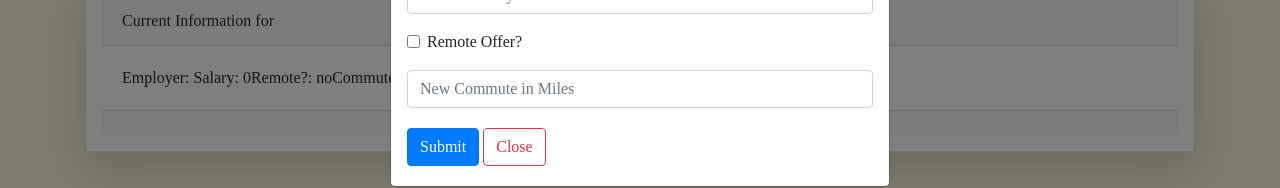
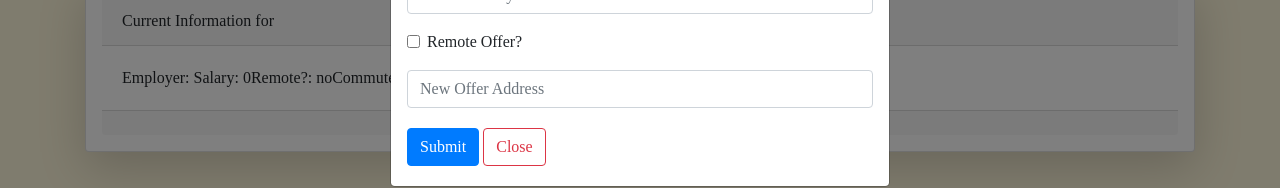
Before and after one commit to fadnesscharlie/remote-rate, a React (Create React App) app in the folder remote-rate/: page /profile in a window 1280 px wide. Both pictures are taken after a click on the button "New Offer". Shown: the part 156-344 px from the top of the page. Built offline with nearby package versions, Linux system fonts and the light colour scheme; no server answers.

Commit message:
added lat lon from modal

```diff
--- a/remote-rate/src/components/OfferFormModal.js
+++ b/remote-rate/src/components/OfferFormModal.js
@@ -2,6 +2,7 @@ import React from 'react';
 import axios from 'axios';
 
 import { Form, Button, Modal } from 'react-bootstrap';
+import LogoutButton from './LogoutButton';
 
 class OfferFormModal extends React.Component {
   constructor(props) {
@@ -11,19 +12,68 @@ class OfferFormModal extends React.Component {
         newSalary: 150000,
         newEmployer: 'Your Mom',
         newRemote: false,
-        newCommute: 12,
+        newLocation: '',
+        workLat: '',
+        workLon: '',
       },
+      banana: false,
       email: 'phillipdeanmurphy@gmail.com',
+    }
+  }
+
+  getNewLocation = async () => {
+    //  function will use city stored in state to search api with axios
+    try {
+      console.log('address to search:', this.state.offer.newLocation);
+      let newLocationData = await axios.get(`https://maps.googleapis.com/maps/api/geocode/json?address=${this.state.offer.newLocation}&key=${process.env.REACT_APP_GOOGLE_GEOCODE_API}`)
+      let lat = newLocationData.data.results[0].geometry.location.lat
+      let lon = newLocationData.data.results[0].geometry.location.lng
+      return { lat, lon };
+      // console.log(`Lat ${lat} and lon ${lon}`);
+      // console.log('The lat from google api', newLocationData.data.results[0].geometry.location.lat);
+      // this.setState({
+      //   offer: {
+      //     workLat: newLocationData.data.results[0].geometry.location.lat,
+      //     workLon: newLocationData.data.results[0].geometry.location.lng,
+      //   },
+      //   banana: true,
+      //   email: this.state.email,
+      // }, () => console.log('state of offer' , this.state));
+      // console.log('user info before sending to server:', this.state)
+    } catch (err) {
+
+      console.log(err);
     }
   }
 
   handleSubmitOffer = async (e) => {
     this.props.handleCloseOfferForm();
     e.preventDefault();
+    console.log(this.state.offer);
     try {
-      console.log('handle edit user state:');
-      let response = await axios.put(`${process.env.REACT_APP_BACKEND_SERVER}/newoffer`, this.state.offer);
-      console.log(response);
+      let lat;
+      let lon;
+      let dataObject = this.getNewLocation();
+      console.log('data object', dataObject);
+      Promise.resolve(dataObject).then(res => {
+        lat = res.lat;
+        lon = res.lon;
+
+        console.log('my mom', lat, lon);
+        let data = {
+          newSalary: this.state.offer.newSalary,
+          newEmployer: this.state.offer.newEmployer,
+          newRemote: this.state.offer.newRemote,
+          newLocation: this.state.offer.newLocation,
+          workLat: lat,
+          workLon: lon,
+        }
+        console.log('you mother', data)
+        axios.put(`${process.env.REACT_APP_BACKEND_SERVER}/newoffer`, data);
+      }).then(res => {
+        console.log(`Success`);
+      })
+      // console.log('handle edit user state' ,this.state.offer);
     } catch (error) {
       console.log(error);
     }
@@ -64,12 +114,12 @@ class OfferFormModal extends React.Component {
     }));
   };
 
-  handleNewCommute = (e) => {
+  handleNewLocation = (e) => {
     e.preventDefault();
     this.setState(prevState => ({
       offer: {
         ...prevState.offer,
-        newCommute: e.target.value,
+        newLocation: e.target.value,
       },
       email: prevState.email,
     }));
@@ -82,7 +132,7 @@ class OfferFormModal extends React.Component {
         <Modal.Header>
         </Modal.Header>
         <Modal.Body>
-          <Form className='form'>
+          <Form className='form' onSubmit={this.handleSubmitOffer}>
             <Form.Group>
               <Form.Control onChange={this.handleNewEmployerInput} type="text" placeholder="Company of Offer" />
             </Form.Group>
@@ -93,9 +143,9 @@ class OfferFormModal extends React.Component {
               <Form.Check onChange={this.handleIsNewRemote} label="Remote Offer?" />
             </Form.Group>
             <Form.Group>
-              <Form.Control onChange={this.handleNewCommute} type="text" placeholder="New Commute in Miles" />
+              <Form.Control onChange={this.handleNewLocation} type="text" placeholder="New Offer Address" />
             </Form.Group>
-            <Button variant="primary" type="submit" onClick={this.handleSubmitOffer} >Submit</Button>
+            <Button variant="primary" type="submit">Submit</Button>
             <Button variant="outline-danger" className="m-1" onClick={this.props.handleCloseOfferForm}>
               Close
             </Button>
```
